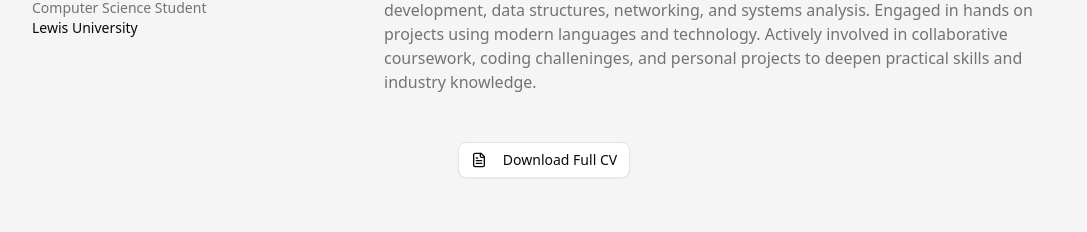
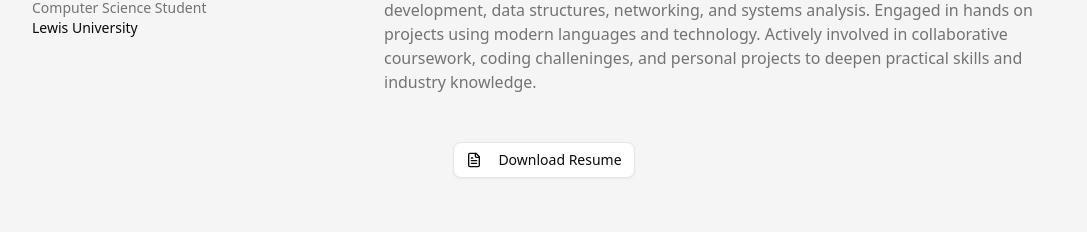
Before and after one commit to jcala16/PersonalWebsite, a Next.js app: page / in a window 1280 px wide. Shown: the part 4535-4767 px from the top of the page, without its empty margins (96-1183 px from the left). Built offline with nearby package versions, Linux system fonts and the light colour scheme.

Commit message:
added resume to public

```diff
--- a/src/app/page.tsx
+++ b/src/app/page.tsx
@@ -184,8 +184,8 @@ export default function Home() {
               </div>
               <div className="mt-12 flex justify-center">
                 <Button variant="outline" asChild>
-                  <Link href="#" download>
-                    <FileText className="mr-2 h-4 w-4" /> Download Full CV
+                  <Link href="/resume.docx" download="JacobCala-Resume.docx">
+                    <FileText className="mr-2 h-4 w-4" /> Download Resume
                   </Link>
                 </Button>
               </div>
```
Also changed, not shown: 1 other file (tests, documents, lock files or other folders).
